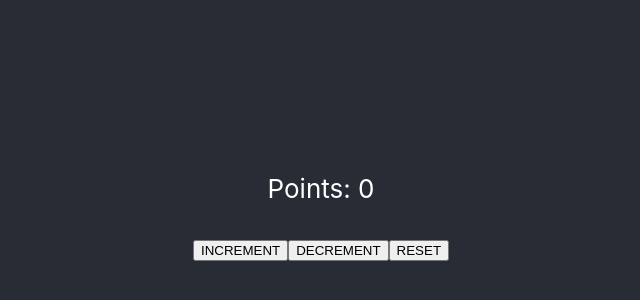
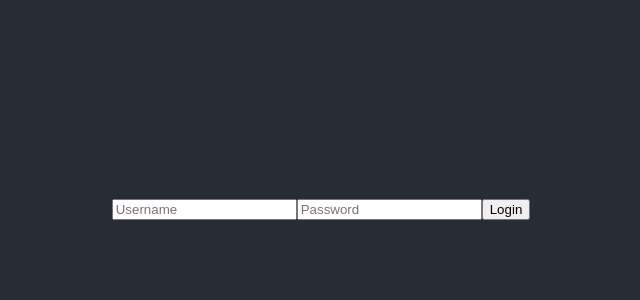
Before and after one commit to Marcoco759212/OpenBootcamp---ReactJS, a React (Create React App) app: page / in a window 1280 px wide. Shown: the part 196-496 px from the top of the page, without its empty margins (319-959 px from the left). Built offline with nearby package versions, Linux system fonts and the light colour scheme.

Commit message:
Ejercicios de los videos (se agregan ejemplos de la comparacion de uso de useState y useReducer con un ejemplo de login)

```diff
--- a/src/App.js
+++ b/src/App.js
@@ -1,11 +1,15 @@
 import './App.css';
-import Counter from './components/pure/Counter';
+import LoginUseReducer from './components/pure/LoginUseReducer';
+// import Counter from './components/pure/Counter';
+import LoginUseState from './components/pure/LoginUseState';
 
 function App() {
   return (
     <div className="App">
       <header className="App-header">
-        <Counter></Counter>
+        {/* <Counter></Counter> */}
+        {/* <LoginUseState></LoginUseState> */}
+        <LoginUseReducer></LoginUseReducer>
       </header>
     </div>
   );
--- /dev/null
+++ b/src/components/pure/LoginUseReducer.jsx
@@ -0,0 +1,147 @@
+import React, {useReducer} from 'react';
+
+const FIELD = 'FIELD';
+const LOGIN = 'LOGIN';
+const SUCCESS = 'SUCCESS';
+const ERROR = 'ERROR';
+const LOGOUT = 'LOGOUT';
+
+const initialState = {
+    username: '',
+    password: '',
+    error: '',
+    isLoading: false,
+    isLoggedIn: false
+}
+
+const loginReducer = (state, action) => {
+    switch (action.type) {
+        case FIELD:
+            return{
+                ...state,
+                [action.fieldName]: action.payload.fieldName
+            }
+        case LOGIN:
+            return{
+                ...state,
+                error:'',
+                isLoading:true
+            }
+        case SUCCESS:
+            return{
+                ...state,
+                error:'',
+                isLoading:false,
+                isLoggedIn: true
+            }
+
+        case ERROR:
+            return{
+                ...state,
+                error: action.error,
+                isLoading:false,
+                isLoggedIn: false,
+                username: '',
+                password: ''
+            }
+        case LOGOUT:
+            return{
+                ...state,
+                isLoggedIn: false,
+            }
+        default:
+            break;
+    }
+}
+
+const LoginUseReducer = () => {
+
+    const [state, dispatch] = useReducer(loginReducer, initialState);
+
+    const {username, password, error, isLoading, isLoggedIn} = state;
+
+    const submit = async (e) => {
+        e.preventDefault();
+        dispatch({type: LOGIN})
+        try {
+            await function login() {
+                new Promise((resolve, reject) => {
+                    setTimeout(() => {
+                        if(username === 'admin' && password === 'admin'){
+                            resolve()
+                        }else{
+                            reject()
+                        }
+                    }, 2000);
+
+                })
+            }
+            dispatch({type: SUCCESS})
+        } catch (error) {
+            dispatch({
+                type: ERROR,
+                error: `Invalid username or password: ${error}`
+            })
+        }
+    }
+
+    const logout = () => {
+        dispatch({
+            type: LOGOUT
+        })
+    }
+
+    return (
+<div className='App'>
+            <div>
+                {
+                    isLoggedIn ?
+                        (
+                            <div>
+                                <h1>Wellcome {username}</h1>
+                                <button onClick={() => logout()}>
+                                    Logout
+                                </button>
+                            </div>
+                        )
+                    :
+                        (
+                            <form onSubmit={submit}>
+                                {
+                                    error && <p style={{color: 'tomato'}}>{error}</p>
+                                }
+                                <input type='text'
+                                    placeholder='Username'
+                                    value={username}
+                                    onChange={(e) => dispatch({
+                                                        type: FIELD,
+                                                        fieldName: 'username',
+                                                        payload: {
+                                                            fieldName: e.currentTarget.value
+                                                        }
+                                            })
+                                }>
+                                </input>
+                                <input type='text'
+                                    placeholder='Password'
+                                    value={password}
+                                    onChange={(e) => dispatch({
+                                        type: FIELD,
+                                        fieldName: 'password',
+                                        payload: {
+                                            fieldName: e.currentTarget.value
+                                        }
+                                    })}>
+                                </input>
+                                <button type='submit'>
+                                    {isLoading ? 'Loggin...' : 'Login'}
+                                </button>
+                            </form>
+                        )
+                }
+            </div>
+        </div>
+    );
+}
+
+export default LoginUseReducer;
--- /dev/null
+++ b/src/components/pure/LoginUseState.jsx
@@ -0,0 +1,84 @@
+import { reject } from 'lodash';
+import React, {useState} from 'react';
+
+const LoginUseState = () => {
+
+    const [userName, setUserName] = useState('');
+    const [password, setPassword] = useState('');
+    const [loading, setLoading] = useState(false);
+    const [error, setError] = useState('');
+    const [isLoggedIn, setIsLoggedIn] = useState(false);
+
+    const submit = async (e) => {
+        e.preventDefault();
+        setError('');
+        setLoading(true);
+        try {
+            await function login({userName, password}) {
+                new Promise((resolve, reject) => {
+                    setTimeout(() => {
+                        if(userName === 'admin' && password === 'admin'){
+                            resolve()
+                        }else{
+                            reject()
+                        }
+                    }, 2000);
+
+                })
+            }
+            setIsLoggedIn(true);
+            setLoading(false)
+        } catch (error) {
+            setError(`Invalid username or password: ${error}`);
+            setLoading(false);
+            setUserName('');
+            setPassword('');
+        }
+    }
+
+    const logout = () => {
+        setIsLoggedIn(false);
+        setLoading(false);
+    }
+
+    return (
+        <div className='App'>
+            <div>
+                {
+                    isLoggedIn ?
+                        (
+                            <div>
+                                <h1>Wellcome {userName}</h1>
+                                <button onClick={() => logout()}>
+                                    Logout
+                                </button>
+                            </div>
+                        )
+                    :
+                        (
+                            <form onSubmit={submit}>
+                                {
+                                    error && <p style={{color: 'tomato'}}>{error}</p>
+                                }
+                                <input type='text'
+                                    placeholder='Username'
+                                    value={userName}
+                                    onChange={(e) => setUserName(e.currentTarget.value)}>
+                                </input>
+                                <input type='text'
+                                    placeholder='Password'
+                                    value={password}
+                                    onChange={(e) => setPassword(e.currentTarget.value)}>
+                                </input>
+                                <button type='submit'>
+                                    {loading ? 'Loggin...' : 'Login'}
+                                </button>
+                            </form>
+                        )
+                }
+            </div>
+        </div>
+    );
+}
+
+export default LoginUseState;
```
